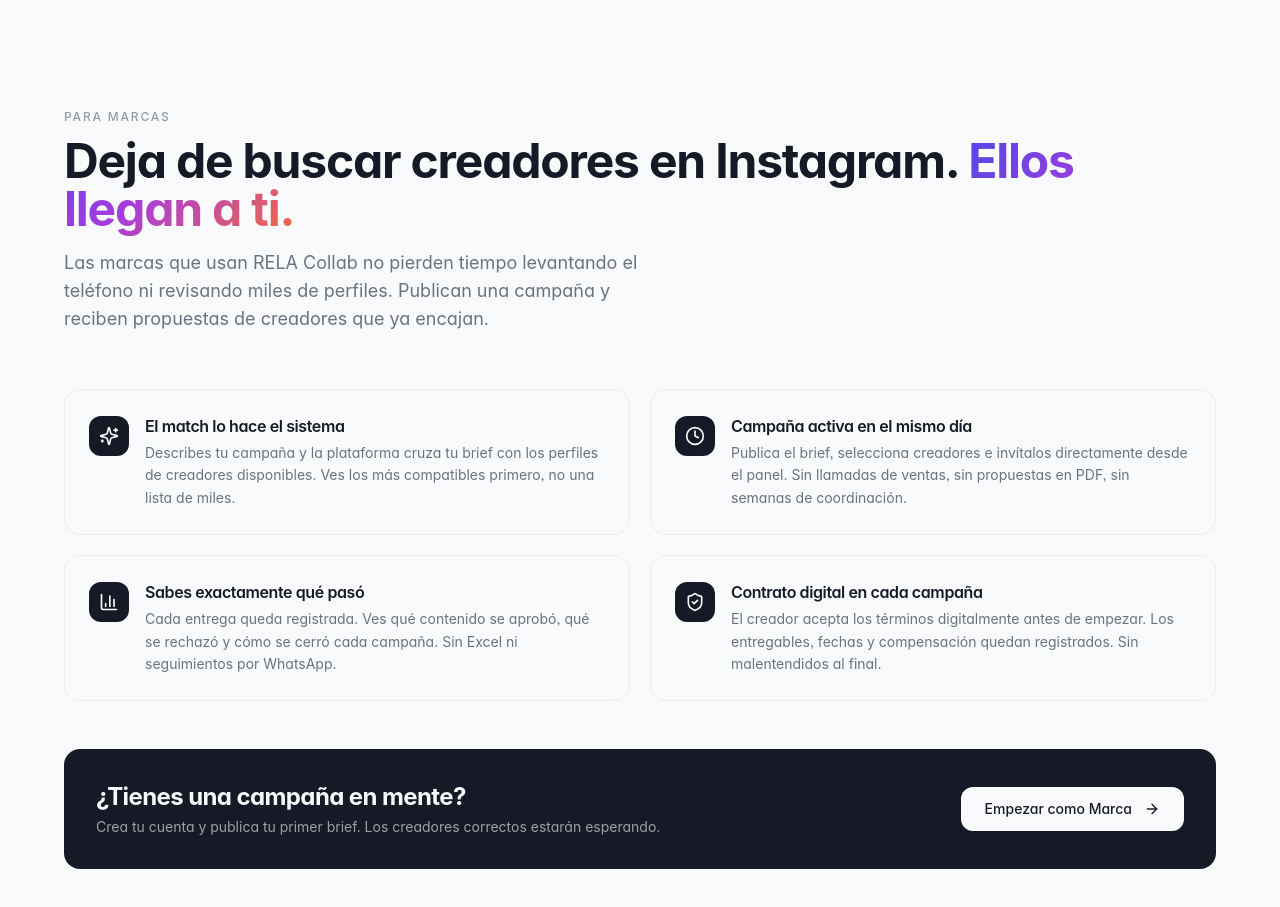
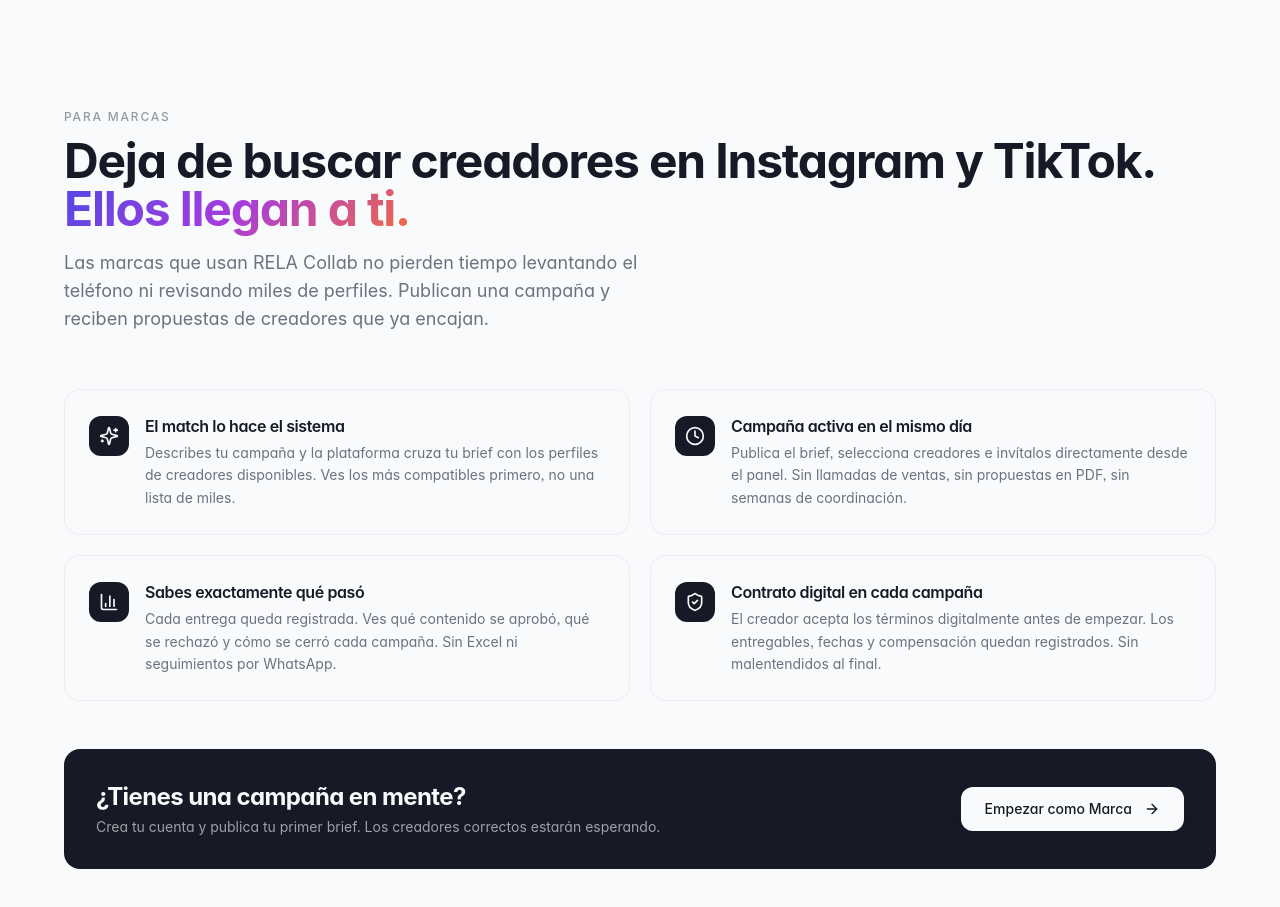
Before and after one commit to relabrands/relacollab, a React (Vite) app: page /business in a window 1280 px wide. Shown: the part 1000-1907 px from the top of the page. Built offline with nearby package versions, Linux system fonts and the light colour scheme; no server answers; the HTML template or start-up script is replaced by a standard one; what @polar-sh/sdk would draw is missing.

Commit message:
texto de tiktok e instagram

```diff
--- a/src/components/landing/ContentExamples.tsx
+++ b/src/components/landing/ContentExamples.tsx
@@ -45,7 +45,7 @@
 
                         <h2 className="text-3xl sm:text-4xl md:text-5xl font-bold leading-tight tracking-tight">
                             Tu próximo cliente te está{" "}
-                            <span className="gradient-text">buscando en TikTok.</span>{" "}
+                            <span className="gradient-text">buscando en TikTok e Instagram.</span>{" "}
                             No en Google.
                         </h2>
 
--- a/src/components/landing/ForBrands.tsx
+++ b/src/components/landing/ForBrands.tsx
@@ -41,7 +41,7 @@
                     >
                         <span className="section-eyebrow">Para Marcas</span>
                         <h2 className="text-3xl sm:text-4xl md:text-5xl font-bold tracking-tight mt-3 mb-4">
-                            Deja de buscar creadores en Instagram.{" "}
+                            Deja de buscar creadores en Instagram y TikTok.{" "}
                             <span className="gradient-text">Ellos llegan a ti.</span>
                         </h2>
                         <p className="text-base md:text-lg text-muted-foreground max-w-xl">
--- a/src/components/landing/HowItWorks.tsx
+++ b/src/components/landing/HowItWorks.tsx
@@ -29,7 +29,7 @@
     {
         icon: Phone,
         title: "Crea tu perfil en minutos",
-        description: "Conecta tu Instagram o TikTok. El sistema analiza tus métricas y define tu perfil automáticamente. Sin formularios interminables.",
+        description: "Conecta tu TikTok o Instagram. El sistema analiza tus métricas y define tu perfil automáticamente. Sin formularios interminables.",
     },
     {
         icon: Inbox,
```
